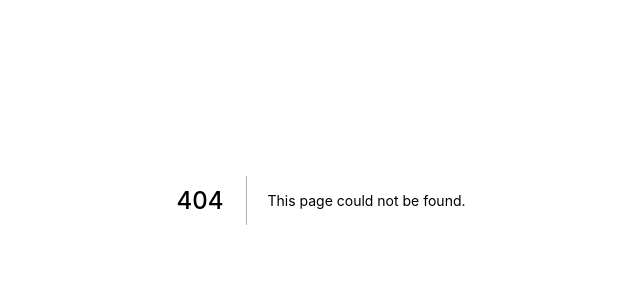
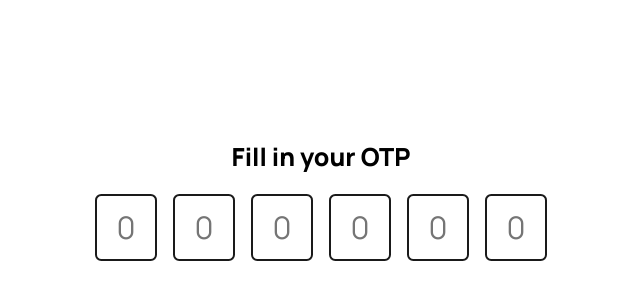
Before and after one commit to benxene/7days-50projects, a Next.js app: page /otp-ui in a window 1280 px wide. Before the commit this address had no page. Shown: the part 200-500 px from the top of the page, without its empty margins (319-959 px from the left). Built offline with nearby package versions, Linux system fonts and the light colour scheme.

Commit message:
Added OTP Input Box (#90)

```diff
--- /dev/null
+++ b/src/pages/otp-ui.tsx
@@ -0,0 +1,96 @@
+import styled from 'styled-components';
+import Head from 'next/head';
+import { CenterContainer } from '../components/Utilities';
+import { colors, sizes } from '../constants/theme';
+import { useRef, KeyboardEvent, ChangeEvent } from 'react';
+
+export default function OTP() {
+  const references = useRef<any>([]);
+
+  const keyDownHandler = (e: KeyboardEvent, idx: number) => {
+    if ((Number(e.key) >= 0 && Number(e.key) <= 9) || e.key === 'ArrowRight') {
+      if (idx === 5) return;
+      setTimeout(() => references.current[idx + 1].focus(), 10);
+    } else if (e.key === 'Backspace' || e.key === 'ArrowLeft') {
+      if (idx === 0) return;
+      setTimeout(() => references.current[idx - 1].focus(), 10);
+    }
+  };
+
+  const changeHandler = (event: ChangeEvent<HTMLInputElement>) => {
+    const { value } = event.target;
+    if (value.length > 1) {
+      event.target.value = value.charAt(value.length - 1);
+    }
+  };
+
+  return (
+    <>
+      <Head>
+        <title>OTP UI | 7 days 50 projects</title>
+      </Head>
+      <CenterContainer>
+        <Frame>
+          <h2>Fill in your OTP</h2>
+          <OTPInputGrid>
+            {[...new Array(6)].map((_, index) => {
+              return (
+                <Input
+                  type='number'
+                  min={0}
+                  max={9}
+                  placeholder='0'
+                  key={index}
+                  ref={el => (references.current[index] = el)}
+                  onChange={changeHandler}
+                  onKeyDown={event => keyDownHandler(event, index)}
+                />
+              );
+            })}
+          </OTPInputGrid>
+        </Frame>
+      </CenterContainer>
+    </>
+  );
+}
+
+const Frame = styled.main`
+  display: grid;
+  grid-template-columns: 1fr;
+  grid-gap: 2rem;
+  place-items: center;
+  padding: 2rem;
+`;
+
+const OTPInputGrid = styled.div`
+  display: grid;
+  grid-template-columns: repeat(6, 1fr);
+  grid-gap: 1.5rem;
+`;
+
+const Input = styled.input`
+  padding: 1rem;
+  width: 6rem;
+  display: block;
+  background-color: inherit;
+  font: inherit;
+  font-size: 3rem;
+  text-align: center;
+  border: 2px solid ${colors.darkSlate};
+  border-radius: ${sizes.radius.small};
+
+  &:focus {
+    outline: none;
+    border: 2px solid ${colors.primary};
+    color: ${colors.primary};
+  }
+
+  &::-webkit-outer-spin-button,
+  &::-webkit-inner-spin-button {
+    -webkit-appearance: none;
+    margin: 0;
+  }
+  & {
+    -moz-appearance: textfield;
+  }
+`;
```
